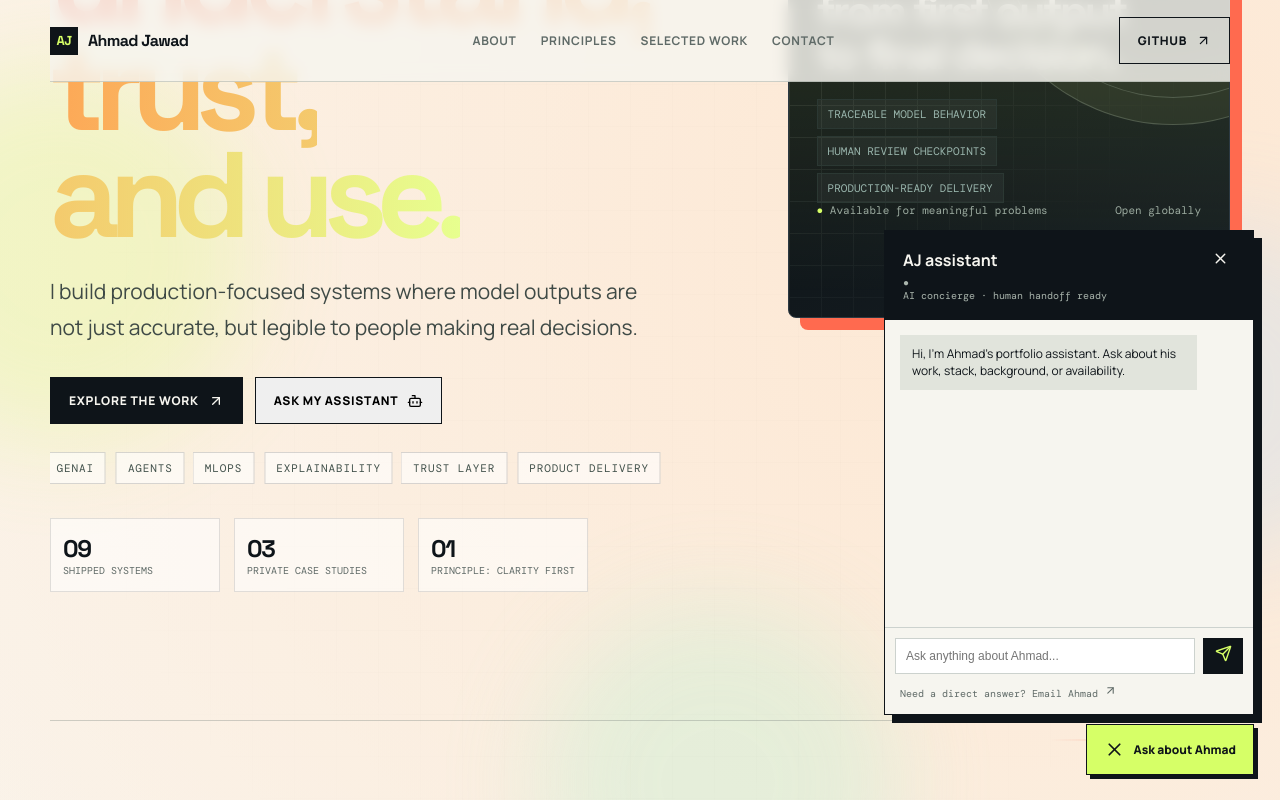
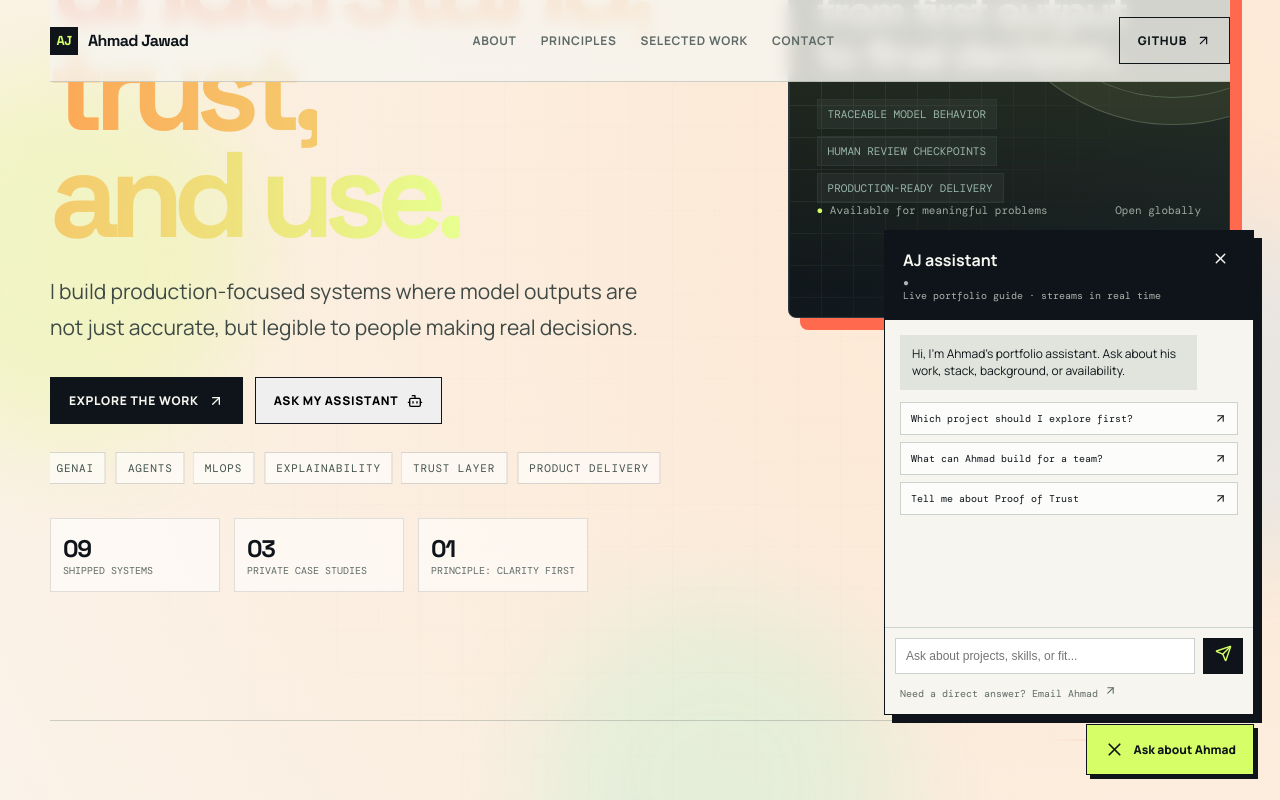
Before and after one commit to ahmedjawad24/ahmad-jawad-portfolio, a Next.js app: page / in a window 1280 px wide. Both pictures are taken after a click on the button "ASK MY ASSISTANT". Shown: the part 615-1415 px from the top of the page. Built offline with nearby package versions, Linux system fonts and the light colour scheme.

Commit message:
Add real-time portfolio assistant experience

```diff
--- a/src/app/api/chat/route.ts
+++ b/src/app/api/chat/route.ts
@@ -1,27 +1,29 @@
 import { NextResponse } from "next/server";
 
-const portfolioContext = `You are Ahmad Jawad's professional portfolio assistant. Answer visitors warmly and concisely using only this context:
-Ahmad is an Applied AI & MLOps Engineer and BS Computer Science graduate from Pak Austria Fachhochschule: Institute of Applied Sciences & Technology. He is open to job opportunities globally.
-He builds trustworthy AI systems from prototype to production, with interests in GenAI, agentic workflows, MLOps, evaluation, explainability, and intelligent products.
-Projects: Proof of Trust (Next.js, Solana, Rust, AI evaluation); FraudLens (Python, scikit-learn, Streamlit, imbalance-aware fraud detection); Explainable Retinal AI (PyTorch, EfficientNet, FastAPI, Grad-CAM); PEL Intelligence (Python, Random Forest, operational dashboard); CareBridge (TypeScript, Next.js, agentic AI); LiteMod3D (private 3D/computer vision case study); Lightweight Brain Tumor Segmentation (private medical imaging case study); Email Tone Analyzer (private NLP case study); Soil Crop Predictor (Python, Streamlit).
-Contact Ahmad at ahmadjawad24@users.noreply.github.com or LinkedIn at linkedin.com/in/ahmad-jawad-248870267.
-Do not invent employers, dates, metrics, degrees, or personal details. For questions outside this context, say you cannot verify the answer and direct the visitor to email Ahmad.`;
+const portfolioContext = `You are AJ, Ahmad Jawad's live portfolio guide. Help a recruiter, client, or engineer quickly understand Ahmad's work. Be warm, direct, and specific. Keep replies under 120 words unless the visitor asks for detail.
+
+PROFILE: Ahmad is an Applied AI & MLOps Engineer and BS Computer Science graduate from Pak Austria Fachhochschule: Institute of Applied Sciences & Technology. He is open to global opportunities. His focus is turning complex AI into clear, reliable products: GenAI, agentic workflows, evaluation, explainability, MLOps, and production-minded software.
+
+PROJECTS: Proof of Trust (Next.js, Solana, Rust, AI evaluation, accountability for AI responses); FraudLens (Python, scikit-learn, Streamlit, imbalance-aware fraud detection, PR-AUC 0.874); Explainable Retinal AI (PyTorch, EfficientNet, FastAPI, Grad-CAM, human review); PEL Intelligence (Python, Random Forest, operational analytics dashboard); CareBridge (TypeScript, Next.js, agentic AI); Soil Crop Predictor (Python, Streamlit). Private case studies: LiteMod3D (3D/computer vision), Lightweight Brain Tumor Segmentation (medical imaging), Email Tone Analyzer (NLP).
+
+CONTACT: ahmed.jawadcs@gmail.com, github.com/ahmedjawad24, linkedin.com/in/ahmad-jawad-248870267.
+
+RULES: Never invent employers, dates, metrics, degrees, clients, or personal details. If information is missing, say it is not verified and offer Ahmad's email. When asked what to explore, recommend one relevant project and explain why.`;
 
 export async function POST(request: Request) {
   const apiKey = process.env.OPENAI_API_KEY;
-  if (!apiKey) return NextResponse.json({ reply: "The AI concierge is offline right now. Ahmad can answer directly at ahmadjawad24@users.noreply.github.com." });
+  if (!apiKey) return NextResponse.json({ reply: "The live assistant is offline right now. Ahmad can answer directly at ahmad.jawadcs@gmail.com." }, { status: 503 });
   try {
     const body = await request.json();
     const messages = Array.isArray(body.messages) ? body.messages.slice(-10) : [];
     const response = await fetch("https://api.openai.com/v1/chat/completions", {
       method: "POST",
       headers: { "Content-Type": "application/json", Authorization: `Bearer ${apiKey}` },
-      body: JSON.stringify({ model: process.env.OPENAI_MODEL || "gpt-4o-mini", temperature: 0.4, max_tokens: 220, messages: [{ role: "system", content: portfolioContext }, ...messages.map((message: { from: string; text: string }) => ({ role: message.from === "visitor" ? "user" : "assistant", content: message.text }))] }),
+      body: JSON.stringify({ model: process.env.OPENAI_MODEL || "gpt-4o-mini", temperature: 0.35, max_tokens: 260, stream: true, messages: [{ role: "system", content: portfolioContext }, ...messages.map((message: { from: string; text: string }) => ({ role: message.from === "visitor" ? "user" : "assistant", content: message.text }))] }),
     });
-    if (!response.ok) throw new Error("Chat provider returned an error");
-    const data = await response.json();
-    return NextResponse.json({ reply: data.choices?.[0]?.message?.content || "I could not form a reliable answer. Please email Ahmad directly." });
+    if (!response.ok || !response.body) throw new Error("Chat provider returned an invalid stream");
+    return new Response(response.body, { headers: { "Content-Type": "text/event-stream; charset=utf-8", "Cache-Control": "no-cache", Connection: "keep-alive" } });
   } catch {
-    return NextResponse.json({ reply: "I’m unable to reach the AI service right now. Ahmad can answer directly at ahmadjawad24@users.noreply.github.com." }, { status: 200 });
+    return NextResponse.json({ reply: "I’m unable to reach the live assistant right now. Ahmad can answer directly at ahmad.jawadcs@gmail.com." }, { status: 503 });
   }
 }
--- a/src/app/globals.css
+++ b/src/app/globals.css
@@ -118,6 +118,9 @@ button { font: inherit; }
 .chat-message { max-width: 88%; padding: 10px 12px; line-height: 1.45; font-size: 12px; }
 .chat-message.assistant { align-self: start; background: #e1e4dc; }
 .chat-message.visitor { align-self: end; background: var(--acid); }
+.quick-prompts { display: grid; gap: 7px; margin-top: 2px; }
+.quick-prompts button { display: flex; justify-content: space-between; align-items: center; padding: 9px 10px; border: 1px solid var(--line); background: rgba(255, 255, 255, .7); color: var(--ink); cursor: pointer; text-align: left; font: 10px 'DM Mono'; }
+.quick-prompts button:hover { border-color: var(--coral); color: var(--coral); }
 .chat-form { display: flex; border-top: 1px solid var(--line); padding: 10px; gap: 8px; }
 .chat-form input { min-width: 0; flex: 1; padding: 10px; border: 1px solid var(--line); background: white; outline: 0; font-size: 12px; }
 .chat-form input:focus { border-color: var(--ink); }
--- a/src/app/page.tsx
+++ b/src/app/page.tsx
@@ -27,21 +27,45 @@ export default function Home() {
   const [question, setQuestion] = useState("");
   const [messages, setMessages] = useState<Message[]>([{ from: "assistant", text: "Hi, I’m Ahmad’s portfolio assistant. Ask about his work, stack, background, or availability." }]);
   const [isThinking, setIsThinking] = useState(false);
+  const quickPrompts = ["Which project should I explore first?", "What can Ahmad build for a team?", "Tell me about Proof of Trust"];
   const visible = filter === "All" ? projects : projects.filter((project) => project.type === filter);
-  const ask = async (event: FormEvent) => {
-    event.preventDefault();
-    if (!question.trim() || isThinking) return;
-    const text = question.trim();
+  const ask = async (event: FormEvent | null, prompt = question) => {
+    event?.preventDefault();
+    if (!prompt.trim() || isThinking) return;
+    const text = prompt.trim();
     const nextMessages = [...messages, { from: "visitor" as const, text }];
-    setMessages(nextMessages);
+    setMessages([...nextMessages, { from: "assistant", text: "" }]);
     setQuestion("");
     setIsThinking(true);
     try {
       const response = await fetch("/api/chat", { method: "POST", headers: { "Content-Type": "application/json" }, body: JSON.stringify({ messages: nextMessages }) });
-      const data = await response.json();
-      setMessages((current) => [...current, { from: "assistant", text: data.reply || fallback }]);
+      if (!response.ok || !response.body) {
+        const data = await response.json().catch(() => ({}));
+        throw new Error(data.reply || fallback);
+      }
+      const reader = response.body.getReader();
+      const decoder = new TextDecoder();
+      let buffer = "";
+      let answer = "";
+      while (true) {
+        const { done, value } = await reader.read();
+        if (done) break;
+        buffer += decoder.decode(value, { stream: true });
+        const events = buffer.split("\n\n");
+        buffer = events.pop() || "";
+        for (const eventChunk of events) {
+          const dataLine = eventChunk.split("\n").find((line) => line.startsWith("data: "));
+          if (!dataLine) continue;
+          const payload = dataLine.slice(6).trim();
+          if (payload === "[DONE]") continue;
+          const token = JSON.parse(payload).choices?.[0]?.delta?.content || "";
+          answer += token;
+          setMessages((current) => [...current.slice(0, -1), { from: "assistant", text: answer }]);
+        }
+      }
+      if (!answer) setMessages((current) => [...current.slice(0, -1), { from: "assistant", text: fallback }]);
     } catch {
-      setMessages((current) => [...current, { from: "assistant", text: fallback }]);
+      setMessages((current) => [...current.slice(0, -1), { from: "assistant", text: fallback }]);
     } finally { setIsThinking(false); }
   };
   return <main>
@@ -56,6 +80,6 @@ export default function Home() {
     </div><section className="contact" id="contact"><div className="shell"><div className="kicker">05 / Start a conversation</div><h2>Have a hard problem?<br />Let&apos;s make it legible.</h2><div className="contact-grid"><a className="contact-item" href="mailto:ahmed.jawadcs@gmail.com"><span>Email</span><strong>ahmed.jawadcs@gmail.com</strong><ArrowUpRight size={17} /></a><a className="contact-item" href="tel:+923482991158"><span>Phone</span><strong>+92 348 2991158</strong><ArrowUpRight size={17} /></a><a className="contact-item" href="https://github.com/ahmedjawad24" target="_blank" rel="noreferrer"><span>Code</span><strong>github.com/ahmedjawad24</strong><ArrowUpRight size={17} /></a><a className="contact-item" href="https://www.linkedin.com/in/ahmad-jawad-248870267" target="_blank" rel="noreferrer"><span>Network</span><strong>LinkedIn profile</strong><ArrowUpRight size={17} /></a></div></div></section><div className="shell"><footer className="footer"><span>© 2026 Ahmad Jawad</span><span><Radio size={12} /> Built for the web · Deployed on Vercel</span></footer></div>
     <button className="chat-launcher" onClick={() => setChatOpen((open) => !open)} aria-label={chatOpen ? "Close portfolio assistant" : "Open portfolio assistant"}>{chatOpen ? <X size={21} /> : <Bot size={21} />}<span>Ask about Ahmad</span></button>
     {selectedProject && <div className="modal-backdrop" onClick={() => setSelectedProject(null)}><article className="project-modal" onClick={(event) => event.stopPropagation()}><button className="modal-close" onClick={() => setSelectedProject(null)} aria-label="Close project brief"><X size={18} /></button><span className="kicker">Project signal / {selectedProject.type}</span><h2>{selectedProject.title}</h2><p>{selectedProject.description}</p><div className="modal-signal"><span>Focus</span><strong>{selectedProject.signal}</strong></div><div className="project-tags">{selectedProject.tags.map((tag) => <span className="tag" key={tag}>{tag}</span>)}</div><div className="modal-actions"><a className="button primary" href={selectedProject.href} target="_blank" rel="noreferrer">View repository <ArrowUpRight size={15} /></a><button className="button" onClick={() => { setSelectedProject(null); setChatOpen(true); }}>Ask about this <Bot size={15} /></button></div></article></div>}
-    {chatOpen && <aside className="chat-panel" aria-label="Portfolio assistant"><div className="chat-header"><div><strong>AJ assistant</strong><span><span className="pulse">●</span> AI concierge · human handoff ready</span></div><button onClick={() => setChatOpen(false)} aria-label="Close assistant"><X size={17} /></button></div><div className="chat-messages">{messages.map((message, index) => <div className={`chat-message ${message.from}`} key={`${message.from}-${index}`}>{message.text}</div>)}{isThinking && <div className="chat-message assistant typing">Thinking<span>.</span><span>.</span><span>.</span></div>}</div><form className="chat-form" onSubmit={ask}><input value={question} onChange={(event) => setQuestion(event.target.value)} placeholder="Ask anything about Ahmad..." aria-label="Ask the assistant" /><button type="submit" aria-label="Send question" disabled={isThinking}><Send size={17} /></button></form><a className="chat-handoff" href="mailto:ahmed.jawadcs@gmail.com">Need a direct answer? Email Ahmad <ArrowUpRight size={13} /></a></aside>}
+    {chatOpen && <aside className="chat-panel" aria-label="Portfolio assistant"><div className="chat-header"><div><strong>AJ assistant</strong><span><span className="pulse">●</span> Live portfolio guide · streams in real time</span></div><button onClick={() => setChatOpen(false)} aria-label="Close assistant"><X size={17} /></button></div><div className="chat-messages">{messages.map((message, index) => <div className={`chat-message ${message.from}`} key={`${message.from}-${index}`}>{message.text}</div>)}{messages.length === 1 && <div className="quick-prompts">{quickPrompts.map((prompt) => <button key={prompt} onClick={() => ask(null, prompt)} disabled={isThinking}>{prompt}<ArrowUpRight size={13} /></button>)}</div>}{isThinking && <div className="chat-message assistant typing">Thinking<span>.</span><span>.</span><span>.</span></div>}</div><form className="chat-form" onSubmit={ask}><input value={question} onChange={(event) => setQuestion(event.target.value)} placeholder="Ask about projects, skills, or fit..." aria-label="Ask the assistant" /><button type="submit" aria-label="Send question" disabled={isThinking}><Send size={17} /></button></form><a className="chat-handoff" href="mailto:ahmed.jawadcs@gmail.com">Need a direct answer? Email Ahmad <ArrowUpRight size={13} /></a></aside>}
   </main>;
 }
```
